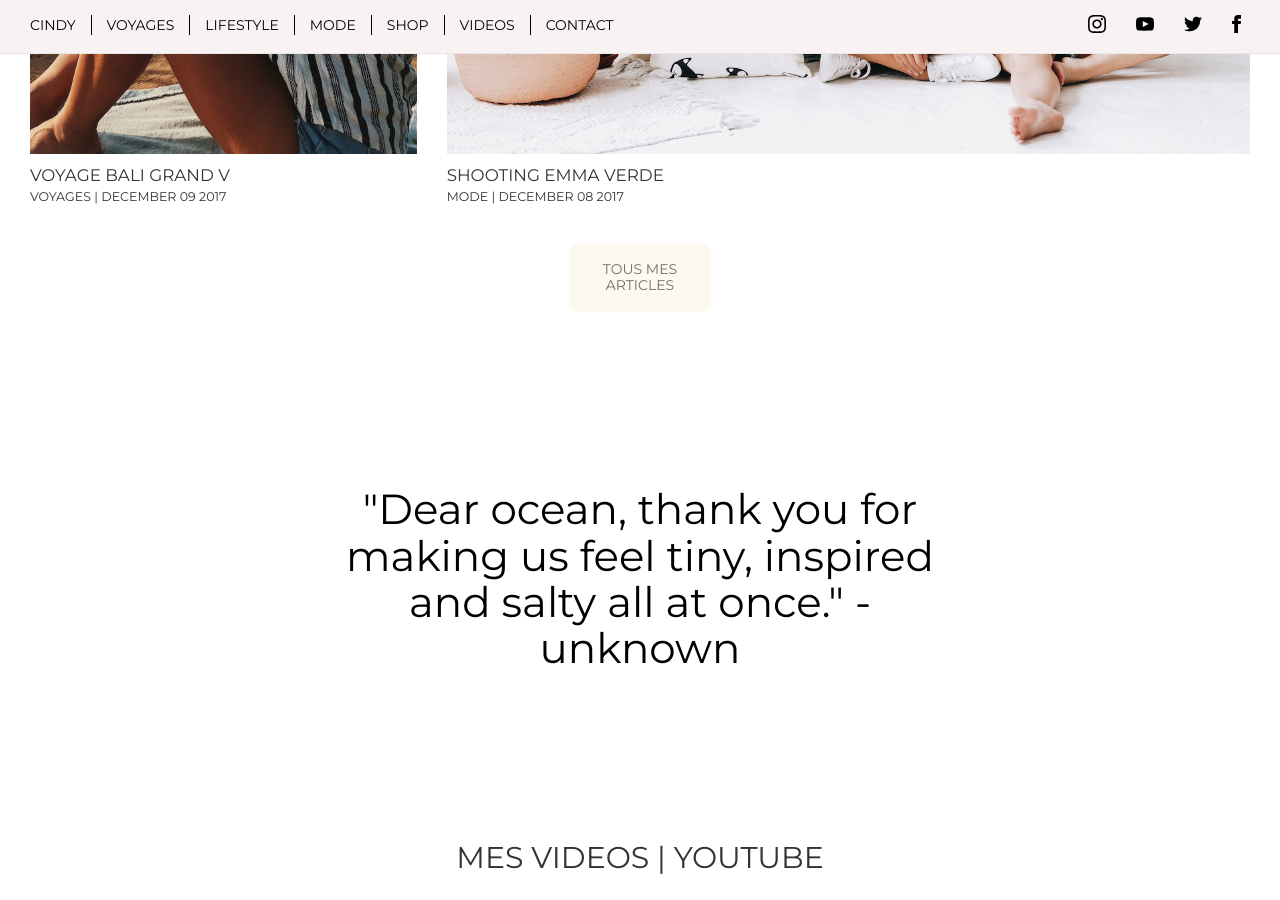
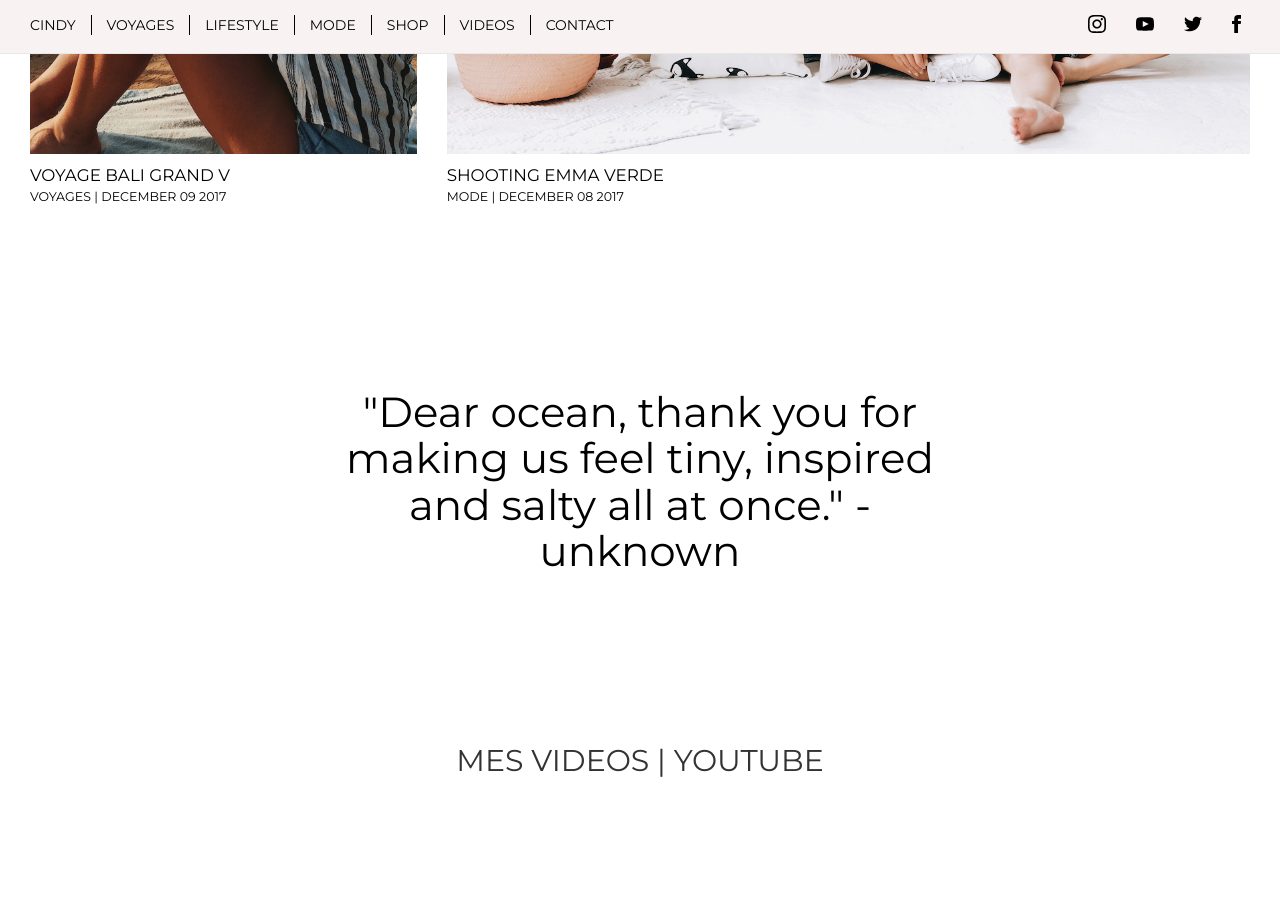
Before and after one commit to lpboucher/cindy-cournoyer, a Jekyll site: the page built from _pages/home.md, in a window 1280 px wide and 900 px high, scrolled down 2600 px. Built offline with Jekyll 4.4.1, drawn with Linux system fonts in a browser that asks for light colours; nearby versions of some CDN libraries; some web fonts are replaced; comment, search, counter and statistics services are not loaded.

Commit message:
added links to individual pages and posts, removed all articles button

```diff
--- a/_includes/feature.html
+++ b/_includes/feature.html
@@ -31,26 +31,30 @@
                       <p class="meta line-meta text-uppercase text-center"><span>{{ post.date | date: "%B %d %Y" }}</span></p>
                       <p class="excerpt text-justify">{{ post.content | strip_html | truncatewords:70 }}</p>
                       <div class="col-md-4 col-md-offset-4 text-center text-uppercase button">
+                          <a href="{{ site.baseurl }}{{ post.url }}">
                             <span class="box">
                                 <h3>Lire l'article</h3>
                             </span>
+                        </a>
                       </div>
                   </div>
               </div>
             {% else %}
                   <div id="feature{{forloop.index}}" class="feature">
+                      <a href="{{ site.baseurl }}{{ post.url }}">
                         <div class="thumb-wrapper">
                             <img id="thumb{{forloop.index}}" class="thumbs" src="{{ site.baseurl }}{{ post.thumb }}" srcset="" sizes="" alt="">
                         </div>
                         <p class="title text-uppercase">{{ post.title }}</p>
                         <p class="meta text-uppercase">{{ post.categories }} | {{ post.date | date: "%B %d %Y" }}</p>
+                    </a>
                   </div>
               </div>
             {% endif %}
          {% endfor %}
-         <div class="col-md-2 col-md-offset-5 text-center text-uppercase button">
+         <!--<div class="col-md-2 col-md-offset-5 text-center text-uppercase button">
              <span class="box">
                  <h3>Tous mes articles</h3>
              </span>
-         </div>
+         </div>-->
     </section><!-- closing row feature -->
--- a/_includes/productslider.html
+++ b/_includes/productslider.html
@@ -1,7 +1,9 @@
 <div class="col-md-10 col-md-offset-1 products">
     {% for item in site.products %}
     <div>
-        <img src="{{ site.baseurl }}{{item.presentation}}" alt="">
+        <a href="{{ site.baseurl }}/shop/">
+            <img src="{{ site.baseurl }}{{item.presentation}}" alt="">
+        </a>
     </div>
     {% endfor %}
 </div>
```
Also changed, not shown: _includes/related-side.html (+6 -4 lines). Lines whose indentation alone changed are shown as unchanged.
